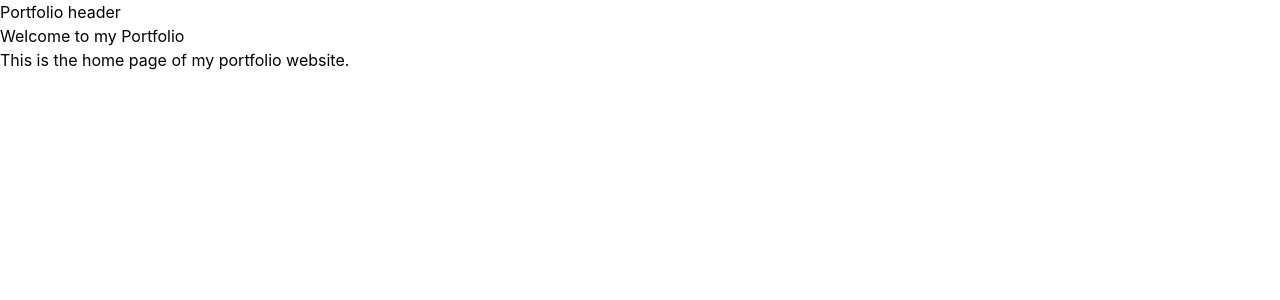
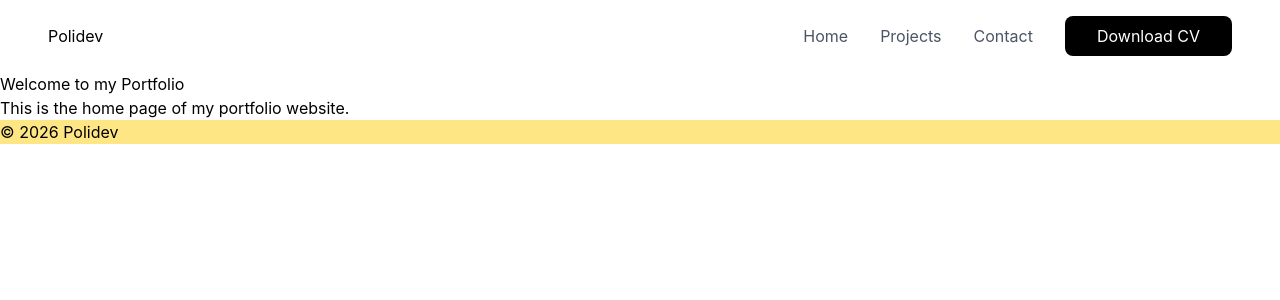
Before and after one commit to polidev/portfolio, a React app: page / in a window 1280 px wide. Shown: the top 300 px of the page. Built offline with nearby package versions, Linux system fonts and the light colour scheme; the HTML template or start-up script is replaced by a standard one.

Commit message:
add: header basic structure

```diff
--- a/src/App.tsx
+++ b/src/App.tsx
@@ -4,6 +4,7 @@ import "./App.css";
 
 const Header = lazy(() => import("./components/layout/header/header.tsx"));
 const Home = lazy(() => import("./pages/home.tsx"));
+const Footer = lazy(() => import("./components/layout/footer/footer.tsx"));
 
 function App() {
   return (
@@ -15,6 +16,8 @@ function App() {
           <Route path="/" element={<Home />} />
         </Routes>
       </Suspense>
+
+      <Footer />
     </>
   );
 }
--- a/src/components/layout/footer/footer.css
+++ b/src/components/layout/footer/footer.css
@@ -0,0 +1,7 @@
+@import "tailwindcss";
+
+@layer components {
+  .footer {
+    @apply bg-amber-200;
+  }
+}
--- a/src/components/layout/footer/footer.tsx
+++ b/src/components/layout/footer/footer.tsx
@@ -0,0 +1,13 @@
+import "./footer.css";
+
+export default function Footer() {
+  return (
+    <footer className="footer">
+      <section>
+        <div></div>
+        <div></div>
+      </section>
+      <p>&copy; 2026 Polidev</p>
+    </footer>
+  );
+}
--- a/src/components/layout/header/header.css
+++ b/src/components/layout/header/header.css
@@ -0,0 +1,19 @@
+@import "tailwindcss";
+
+@layer components {
+  .header {
+    @apply w-screen p-4 flex justify-center items-center;
+  }
+
+  .header-nav {
+    @apply w-full px-8 flex justify-between items-center;
+  }
+
+  .header-nav-list {
+    @apply flex gap-8 items-center text-gray-600;
+  }
+
+  .header-download-button {
+    @apply px-8 py-2 rounded-lg bg-black text-white;
+  }
+}
--- a/src/components/layout/header/header.tsx
+++ b/src/components/layout/header/header.tsx
@@ -1,7 +1,25 @@
+import { Link } from "react-router";
+import "./header.css";
+
 export default function Header() {
   return (
     <header className="header">
-      <h1>Portfolio header</h1>
+      <nav className="header-nav">
+        <Link to="/">Polidev</Link>
+
+        <ul className="header-nav-list">
+          <li>
+            <Link to="/">Home</Link>
+          </li>
+          <li>
+            <Link to="/">Projects</Link>
+          </li>
+          <li>
+            <Link to="/">Contact</Link>
+          </li>
+          <button className="header-download-button">Download CV</button>
+        </ul>
+      </nav>
     </header>
   );
 }
```
